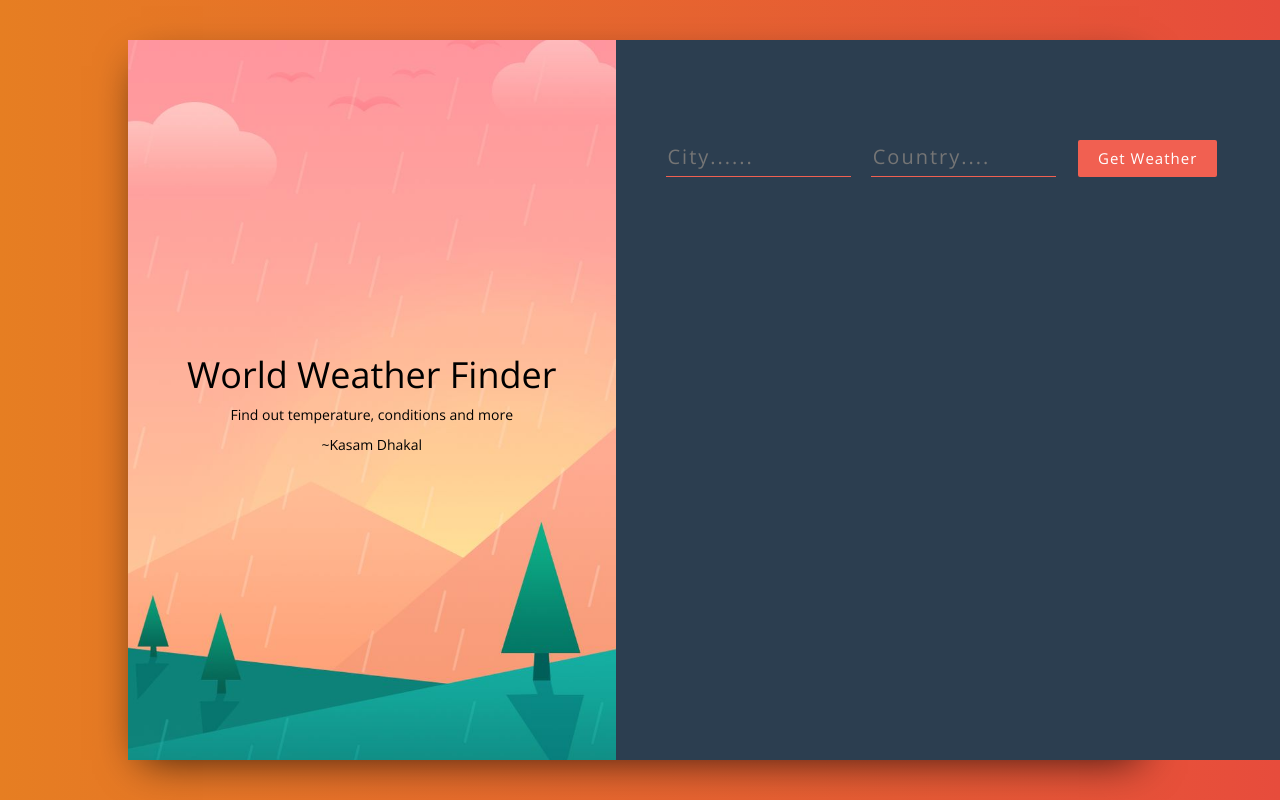
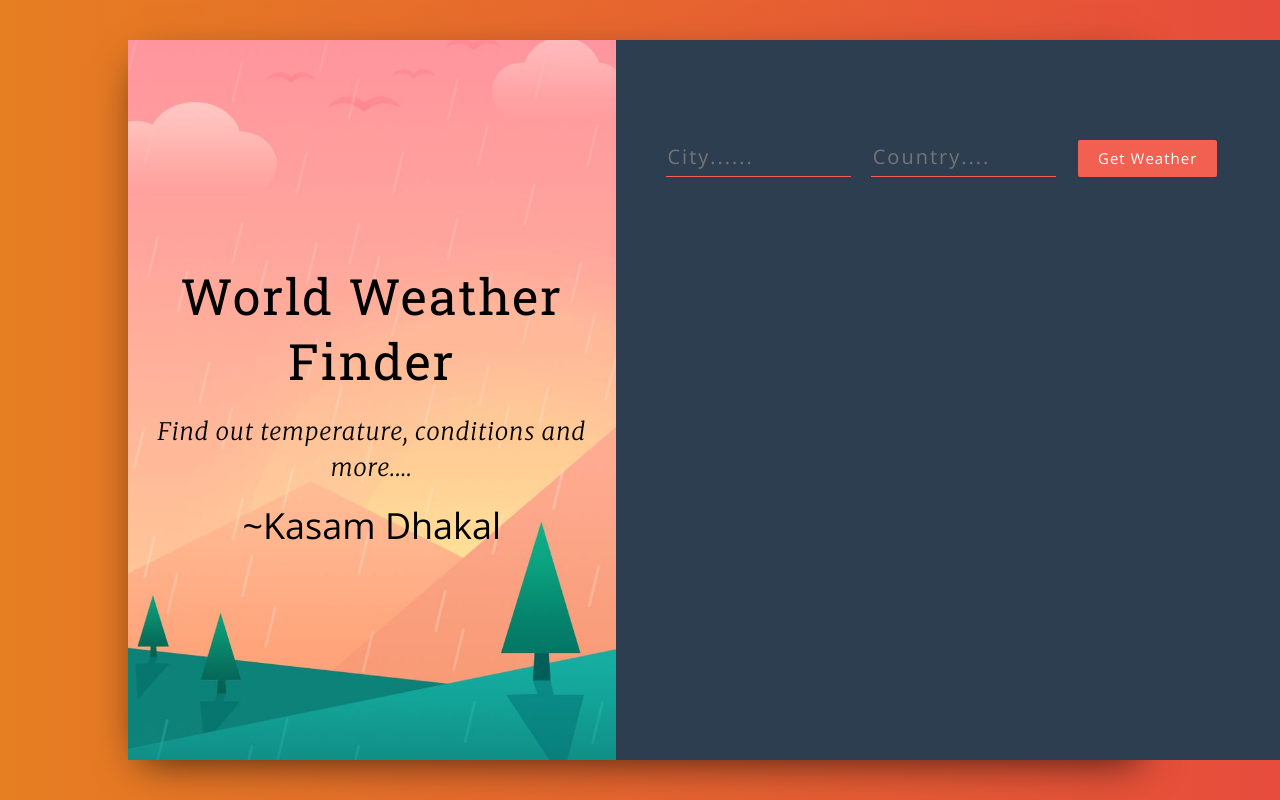
Before and after one commit to kasamdh/React-Weather-Application, a React (Create React App) app: page / in a window 1280 px wide. Built offline with nearby package versions, Linux system fonts and the light colour scheme.

Commit message:
Weather app complete

```diff
--- a/src/components/Titles.js
+++ b/src/components/Titles.js
@@ -4,9 +4,9 @@ export class Titles extends Component {
     render() {
         return (
             <div>
-                <h1>World Weather Finder</h1>
-                <p>Find out temperature, conditions and more</p>
-                <p>~Kasam Dhakal</p>
+                <h1 className="title-container__title">World Weather Finder</h1>
+                <h3 className="title-container__subtitle">Find out temperature, conditions and more....</h3>
+                <h1>~Kasam Dhakal</h1>
 
             </div>
         )
--- a/src/components/Weather.js
+++ b/src/components/Weather.js
@@ -3,17 +3,27 @@ import React, { Component } from 'react'
 export class Weather extends Component {
     render() {
         return (
-            <div>
+            <div className="weather__info">
                 {/* now we use condition */}
                 {/* <p>Location: {this.props.city}, {this.props.country}</p> */}
                 {/* <p>Temperature: {this.props.temperature}</p>
                 <p>Humidity: {this.props.humidity}</p>
                 <p>Condition: {this.props.description}</p> */}
-                {this.props.city && this.props.country &&<p>Location: {this.props.city}, {this.props.country}</p> }
-                {this.props.temperature && <p>Temperature: {this.props.temperature}</p>}
-                {this.props.humidity && <p>Humidity: {this.props.humidity}</p> }
-                {this.props.description &&   <p>Condition: {this.props.description}</p>}
-                {this.props.error && <p>{this.props.error}</p>}
+                {
+                    this.props.city && this.props.country &&<p className="weather__key">Location: <span>{this.props.city}, {this.props.country}</span></p>
+                }
+                {
+                    this.props.temperature && <p className="weather__key">Temperature: <span>{this.props.temperature}</span></p>
+                }
+                {
+                    this.props.humidity && <p className="weather__key">Humidity:<span> {this.props.humidity}</span></p>
+                }
+                {
+                    this.props.description &&   <p className="weather__key">Condition:<span> {this.props.description}</span></p>
+                }
+                {
+                    this.props.error && <p className="weather__key"><span>{this.props.error}</span></p>
+                }
 
 
             </div>
```
